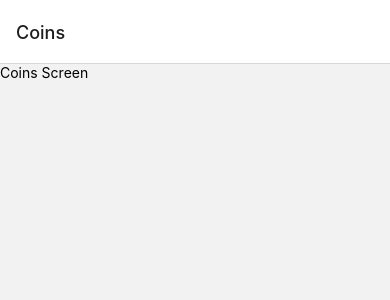
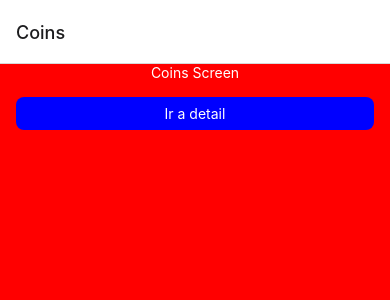
Before and after one commit to g3rardogo/crypto-tracker, a React Native app: screen /Coins in a window 390 px wide. Shown: the top 300 px of the page. Built offline with nearby package versions, Linux system fonts and the light colour scheme.

Commit message:
:art: Add Coin Detail screen and navigation

```diff
--- /dev/null
+++ b/src/components/coins/CoinDetailScreen.js
@@ -0,0 +1,12 @@
+import React from 'react'
+import { View, Text} from "react-native"
+
+const CoinDetailScreen = () => {
+    return (
+        <View>
+            <Text>Coin Detail Screen</Text>
+        </View>
+    )
+}
+
+export default CoinDetailScreen;
--- a/src/components/coins/CoinsScreen.js
+++ b/src/components/coins/CoinsScreen.js
@@ -1,10 +1,39 @@
 import React from 'react';
-import {View, Text} from 'react-native';
+import {View, Text, Pressable, StyleSheet} from 'react-native';
 
-const CoinsScreen = () => {
+const CoinsScreen = props => {
+  const handlePress = () => {
+    console.log('go to detail', props);
+    props.navigation.navigate('CoinDetail');
+  };
+
+  const styles = StyleSheet.create({
+    container: {
+      flex: 1,
+      backgroundColor: 'red',
+    },
+    titleText: {
+      color: '#fff',
+      textAlign: 'center',
+    },
+    btn: {
+      padding: 8,
+      backgroundColor: 'blue',
+      borderRadius: 8,
+      margin: 16,
+    },
+    btnText: {
+      color: '#fff',
+      textAlign: 'center',
+    },
+  });
+
   return (
-    <View>
-      <Text>Coins Screen</Text>
+    <View style={styles.container}>
+      <Text style={styles.titleText}>Coins Screen</Text>
+      <Pressable onPress={handlePress} style={styles.btn}>
+        <Text style={styles.btnText}>Ir a detail</Text>
+      </Pressable>
     </View>
   );
 };
--- a/src/components/coins/CoinsStack.js
+++ b/src/components/coins/CoinsStack.js
@@ -1,6 +1,7 @@
 import React from 'react';
 import {createStackNavigator} from '@react-navigation/stack';
 import CoinsScreen from './CoinsScreen';
+import CoinDetailScreen from './CoinDetailScreen';
 
 const Stack = createStackNavigator();
 
@@ -8,6 +9,7 @@
   return (
     <Stack.Navigator>
       <Stack.Screen name="Coins" component={CoinsScreen} />
+      <Stack.Screen name="CoinDetail" component={CoinDetailScreen} />
     </Stack.Navigator>
   );
 };
```
